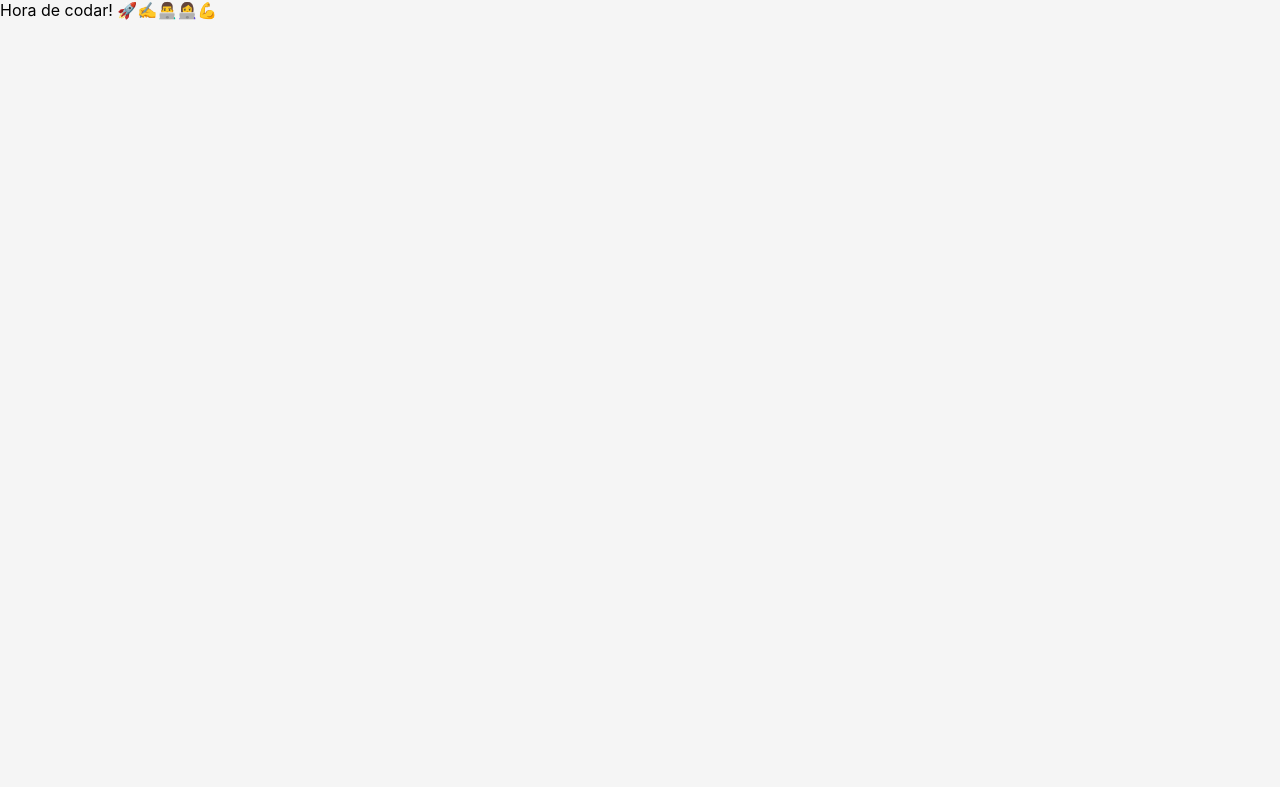
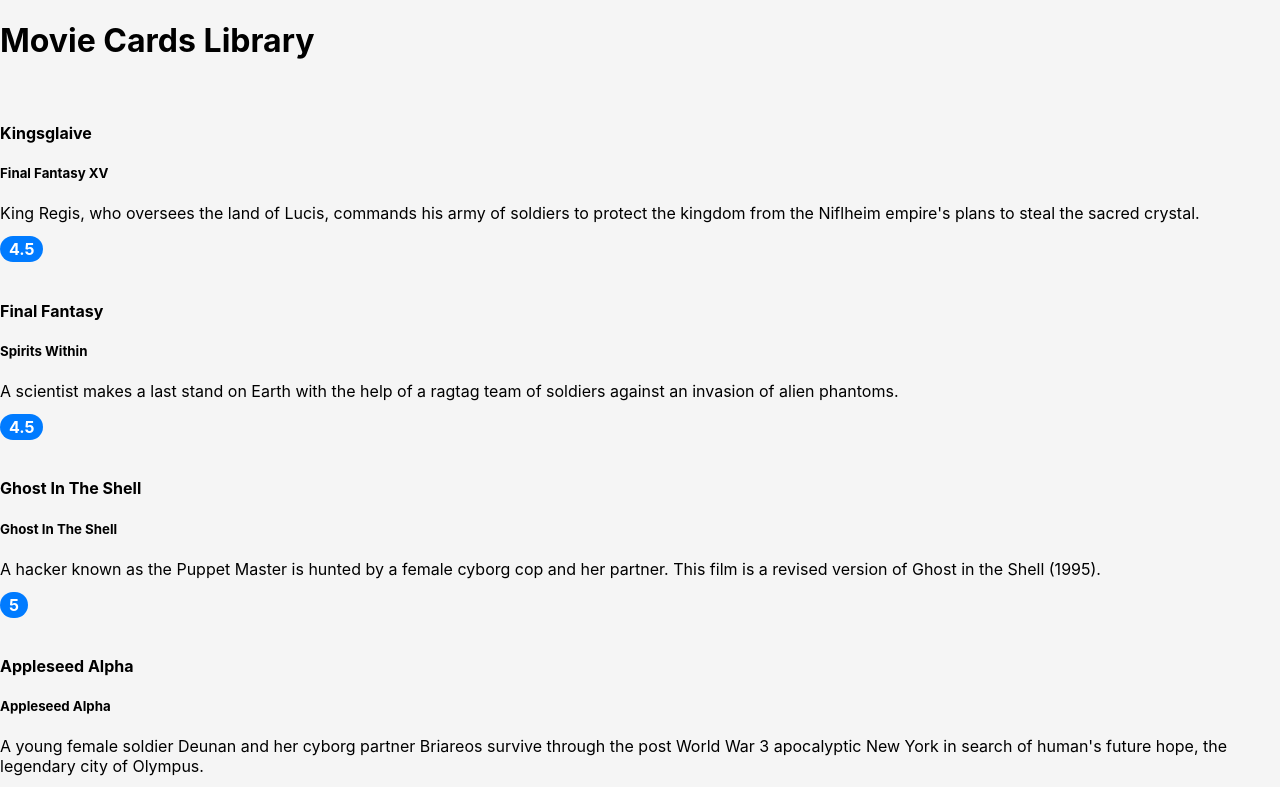
Before and after one commit to victorjunior95/sd-08-project-movie-cards-library, a React (Create React App) app: page / in a window 1280 px wide. Shown: the top 787 px of the page. Built offline with nearby package versions, Linux system fonts and the light colour scheme.

Commit message:
Requisitos 1-4 feitos, com um problema no carregamento da imagem

```diff
--- a/src/App.js
+++ b/src/App.js
@@ -1,11 +1,14 @@
 import React from 'react';
 import './App.css';
+import Header from './components/Header';
+import MovieList from './components/MovieList';
+import movie from './data';
 
 function App() {
   return (
-    <div className="App">
-      {/* Sua implementação deve ficar aqui. Remova essas duas linhas e mão na massa */}
-      Hora de codar! 🚀✍️👨‍💻👩‍💻💪
+    <div>
+      <Header />
+      <MovieList movies={movie}/>
     </div>
   );
 }
--- a/src/components/Header.jsx
+++ b/src/components/Header.jsx
@@ -1 +1,9 @@
-// implement Header component here
+import React from 'react';
+
+class Header extends React.Component {
+  render() {
+    return <header><h1>Movie Cards Library</h1></header>
+  }
+}
+
+export default Header;
--- a/src/components/MovieCard.jsx
+++ b/src/components/MovieCard.jsx
@@ -1 +1,19 @@
-// implement MovieCard component here
+import React from 'react';
+import Rating from './Rating';
+
+class MovieCard extends React.Component {
+  render() {
+    const { title, subtitle, storyline, imagePatch, rating } = this.props.movie;
+    return (
+      <section>
+        <img src= {imagePatch}></img>
+        <h4>{title}</h4>
+        <h5>{subtitle}</h5>
+        <p>{storyline}</p>
+        <Rating rating={rating} />
+      </section>
+    )
+  }
+}
+
+export default MovieCard;
--- a/src/components/MovieList.jsx
+++ b/src/components/MovieList.jsx
@@ -1 +1,14 @@
-// implement MovieList component here
+import React from 'react';
+import MovieCard from './MovieCard';
+
+
+class MovieList extends React.Component {
+  render() {
+    const {movies} = this.props;
+    return (
+      <div>{movies.map((movie) => <MovieCard key={movie.title} movie={movie} />)}</div>
+    )
+  }
+}
+
+export default MovieList;
--- a/src/components/Rating.jsx
+++ b/src/components/Rating.jsx
@@ -1 +1,12 @@
-// implement Rating component here
+import React from 'react';
+
+class Rating extends React.Component {
+  render() {
+    const {rating} = this.props;
+    return (
+      <span className = 'rating'>{rating}</span>
+    )
+  }
+}
+
+export default Rating;
```
Also changed, not shown: 1 other file (tests, documents, lock files or other folders).
